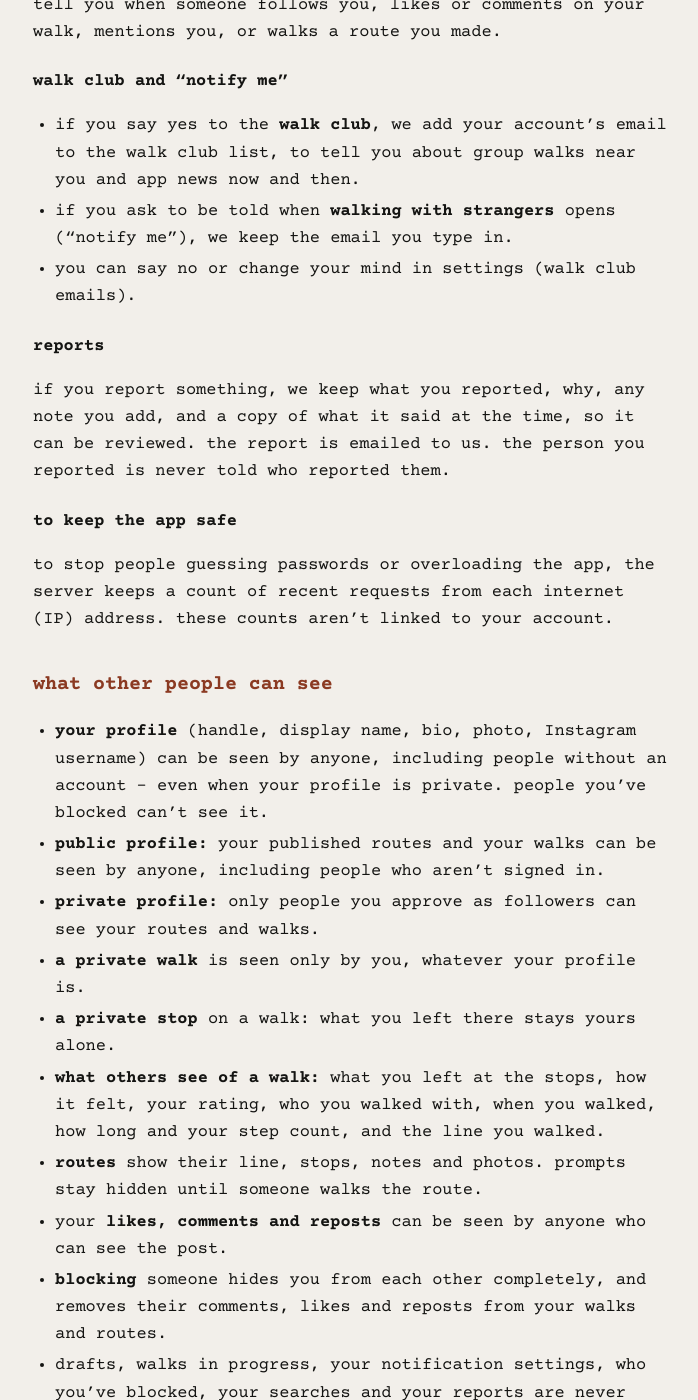
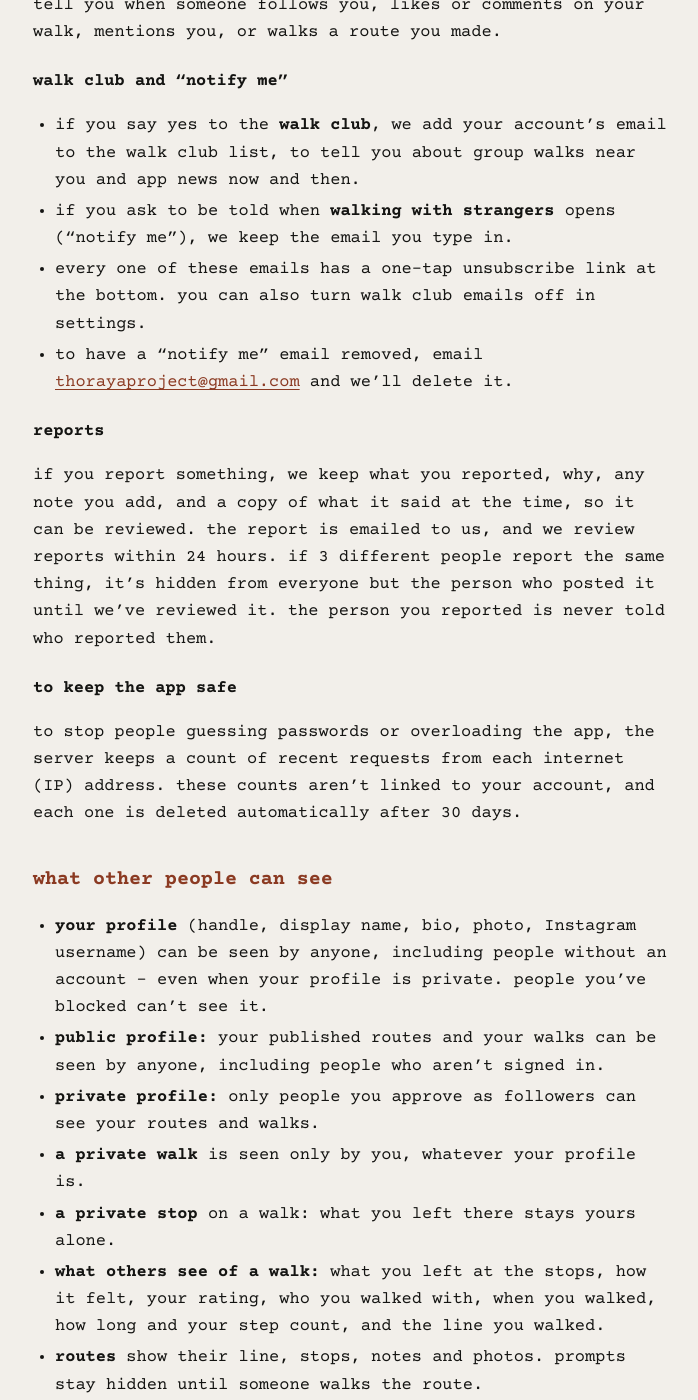
Before and after one commit to thorayaaa/caniwalkwithyou-site, a Jekyll site: the page built from privacy.md, in a window 1280 px wide and 1400 px high, scrolled down 2396 px. Shown: the whole window, without its empty margins (287-985 px from the left). Built offline with Jekyll 4.4.1, drawn with Linux system fonts in a browser that asks for light colours; some of the changed text lies outside the part shown.

Commit message:
Name, age 13, California law; reports reviewed in 24 hours and hidden after 3 reporters; address counts deleted after 30 days; one-tap unsubscribe and removing a notify-me email

```diff
--- a/_config.yml
+++ b/_config.yml
@@ -3,11 +3,11 @@ title: can i walk with you?
 contact_email: thorayaproject@gmail.com
 last_updated: September 30, 2026
 
-# Filled in by Thoraya (see the questions list). Left empty, the pages simply
-# leave these out - nothing half-written ever shows.
-operator_name: ""     # your legal name or business name, as it should appear
-minimum_age: ""       # e.g. 13, 16 or 18
-governing_law: ""     # e.g. the State of California, United States
+# Who runs the app, the minimum age and the law that applies. Left empty, the
+# pages simply leave these out - nothing half-written ever shows.
+operator_name: "Thoraya Maronesy"
+minimum_age: "13"
+governing_law: "the State of California"
 
 # Plain pages, no plugins, nothing that tracks anyone.
 markdown: kramdown
--- a/_layouts/default.html
+++ b/_layouts/default.html
@@ -25,6 +25,7 @@
       <a href="/support/">support</a>
     </nav>
     <p>questions? <a href="mailto:{{ site.contact_email }}">{{ site.contact_email }}</a></p>
+    {% if site.operator_name != "" %}<p>© {{ site.time | date: "%Y" }} {{ site.operator_name }}</p>{% endif %}
   </footer>
 </body>
 </html>
--- a/privacy.md
+++ b/privacy.md
@@ -52,13 +52,14 @@ if you turn notifications on, we keep your iPhone's notification token and your
 ### walk club and "notify me"
 - if you say yes to the **walk club**, we add your account's email to the walk club list, to tell you about group walks near you and app news now and then.
 - if you ask to be told when **walking with strangers** opens ("notify me"), we keep the email you type in.
-- you can say no or change your mind in settings (walk club emails).
+- every one of these emails has a one-tap unsubscribe link at the bottom. you can also turn walk club emails off in settings.
+- to have a "notify me" email removed, email <a href="mailto:{{ site.contact_email }}">{{ site.contact_email }}</a> and we'll delete it.
 
 ### reports
-if you report something, we keep what you reported, why, any note you add, and a copy of what it said at the time, so it can be reviewed. the report is emailed to us. the person you reported is never told who reported them.
+if you report something, we keep what you reported, why, any note you add, and a copy of what it said at the time, so it can be reviewed. the report is emailed to us, and we review reports within 24 hours. if 3 different people report the same thing, it's hidden from everyone but the person who posted it until we've reviewed it. the person you reported is never told who reported them.
 
 ### to keep the app safe
-to stop people guessing passwords or overloading the app, the server keeps a count of recent requests from each internet (IP) address. these counts aren't linked to your account.
+to stop people guessing passwords or overloading the app, the server keeps a count of recent requests from each internet (IP) address. these counts aren't linked to your account, and each one is deleted automatically after 30 days.
 
 ## what other people can see
 
@@ -103,7 +104,7 @@ we don't use any analytics, advertising or crash-reporting services.
 - **private stops:** mark what you leave at a stop as private.
 - **location:** you can say no, or choose "while using" instead of "always", in the iPhone's settings. walking and making routes need location to work.
 - **notifications:** turn them off, or choose which ones you get, in settings.
-- **walk club emails:** turn them off in settings.
+- **walk club and "notify me" emails:** tap the unsubscribe link in any of them, or turn walk club emails off in settings.
 - **block and report:** tap "⋯" on a post, a walk, a profile, a route or a comment.
 
 ## deleting your account
@@ -134,7 +135,7 @@ our database provider keeps short-term backups for recovery. deleted data can re
 
 ## how long we keep things
 
-we keep your information while your account exists, and delete it when you delete your account (see above). notifications that have been sent are cleared after 7 days.
+we keep your information while your account exists, and delete it when you delete your account (see above). notifications that have been sent are cleared after 7 days. the counts of requests from each internet address are deleted after 30 days.
 
 ## children
 
```
Also changed, not shown: support.md (+4 -1 lines), terms.md (+1 -1 lines).
